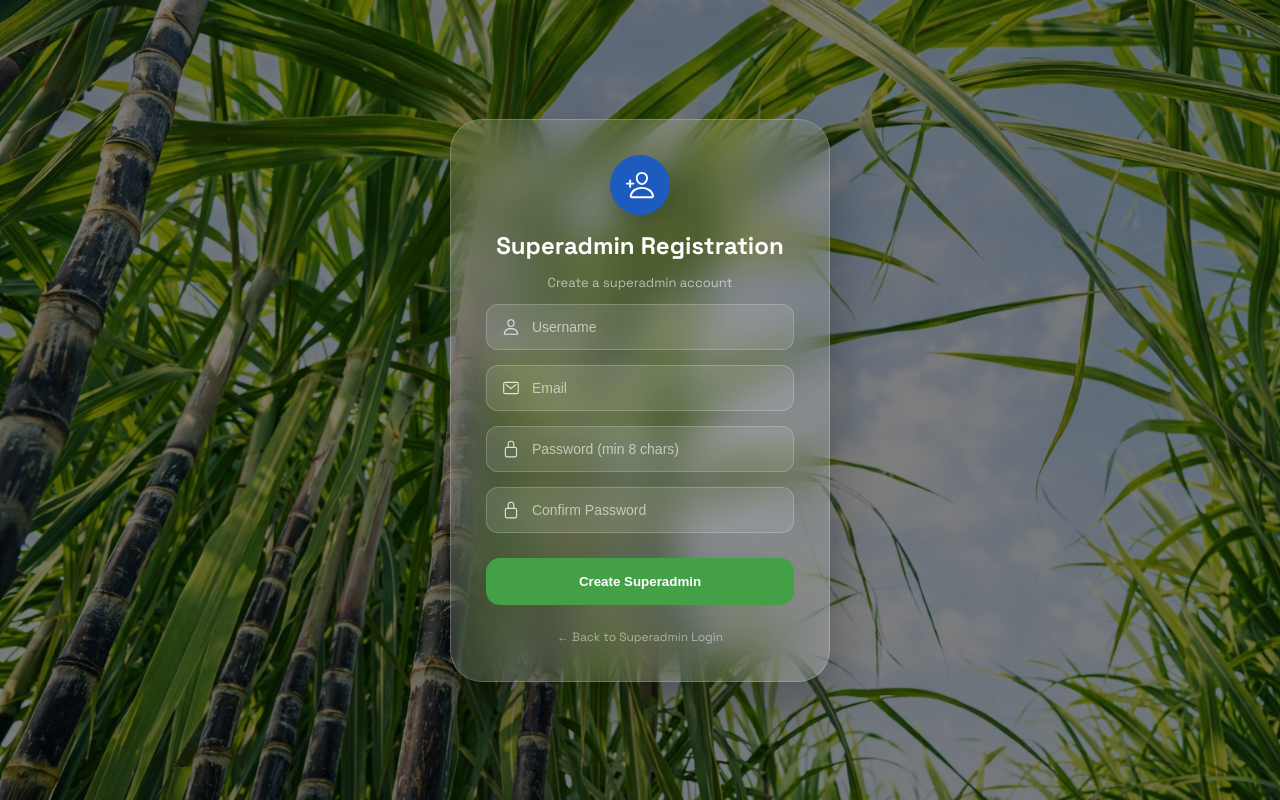
After one commit to freyapayee/falshviscane, a Flask app: page /superadmin-register in a window 1280 px wide. The commit adds this page. Run offline with Flask 3, Linux system fonts and the light colour scheme; parts of the project's set-up code (start-up, migrations or seed data) failed here and were passed over.

Commit message:
Superadmin Changes

```diff
--- a/app.py
+++ b/app.py
@@ -2452,6 +2452,7 @@ def superadmin_login():
     if not Admin.query.filter_by(is_archived=False).first():
         return redirect(url_for('admin_setup'))
     error = None
+    success = request.args.get('success')
     if request.method == 'POST':
         identifier = request.form.get('identifier', '').strip().lower()
         password = request.form.get('password', '')
@@ -2466,7 +2467,7 @@ def superadmin_login():
                 return redirect(url_for('superadmin_portal'))
         else:
             error = 'Invalid superadmin credentials. Please try again.'
-    return render_template('superadmin_login.html', error=error)
+    return render_template('superadmin_login.html', error=error, success=success)
 
 @app.route('/admin-setup', methods=['GET', 'POST'])
 def admin_setup():
@@ -2534,6 +2535,40 @@ def admin_register():
             return redirect(url_for('admin_login', success=f'{role.title()} account created successfully.'))
 
     return render_template('admin_register.html', error=error)
+
+@app.route('/superadmin-register', methods=['GET', 'POST'])
+def superadmin_register():
+    error = None
+    if request.method == 'POST':
+        username = request.form.get('username', '').strip()
+        email = request.form.get('email', '').strip().lower()
+        password = request.form.get('password', '')
+        confirm_password = request.form.get('confirm_password', '')
+
+        if not username or not email or not password or not confirm_password:
+            error = 'Please complete all registration fields.'
+        elif password != confirm_password:
+            error = 'Passwords do not match.'
+        elif len(password) < 8:
+            error = 'Password must be at least 8 characters.'
+        elif Admin.query.filter(Admin.username.ilike(username)).first():
+            error = 'Username is already taken.'
+        elif Admin.query.filter(Admin.email.ilike(email)).first():
+            error = 'Email is already registered.'
+        else:
+            admin = Admin(
+                username=username,
+                email=email,
+                password_hash=generate_password_hash(password),
+                role='superadmin',
+                is_archived=False,
+            )
+            db.session.add(admin)
+            db.session.commit()
+            log_audit(f"Superadmin account registered: {username}")
+            return redirect(url_for('superadmin_login', success='Superadmin account created successfully.'))
+
+    return render_template('superadmin_register.html', error=error)
 
 @app.route('/admin-reset', methods=['GET', 'POST'])
 def admin_reset():
@@ -2589,6 +2624,7 @@ def superadmin_portal():
     deactivated_users = User.query.filter_by(is_archived=False, is_active=False).order_by(User.id.desc()).all()
     recent_scans = Scan.query.filter(Scan.user_id.in_(active_user_ids)).order_by(Scan.created_at.desc()).limit(6).all()
     recent_predictions = AgronomicLog.query.order_by(AgronomicLog.created_at.desc()).limit(6).all()
+    superadmin_cv_uploads = CvScanUpload.query.order_by(CvScanUpload.created_at.desc()).all()
     return render_template(
         'superadmin.html',
         total_users=total_users,
@@ -2606,6 +2642,7 @@ def superadmin_portal():
         deactivated_users=deactivated_users,
         recent_scans=recent_scans,
         recent_predictions=recent_predictions,
+        superadmin_cv_uploads=superadmin_cv_uploads,
         create_error=create_error,
         create_success=create_success,
         current_admin=get_current_admin()
--- /dev/null
+++ b/templates/superadmin_register.html
@@ -0,0 +1,52 @@
+<!DOCTYPE html>
+<html lang="en">
+<head>
+    <meta charset="UTF-8">
+    <meta name="viewport" content="width=device-width, initial-scale=1.0">
+    <script type="module" src="https://unpkg.com/ionicons@7.1.0/dist/ionicons/ionicons.esm.js"></script>
+    <link rel="stylesheet" href="{{ url_for('static', filename='style.css') }}">
+    <title>VISCANE | Superadmin Registration</title>
+</head>
+<body>
+    <div class="card fade-in">
+        <div style="text-align: center;">
+            <div style="background: #1E5BBF; width: 60px; height: 60px; border-radius: 50%; display: flex; align-items: center; justify-content: center; margin: 0 auto; box-shadow: 0 8px 20px rgba(0,0,0,0.2);">
+                <ion-icon name="person-add-outline" style="font-size: 30px;"></ion-icon>
+            </div>
+            <h2 style="margin: 15px 0 5px;">Superadmin Registration</h2>
+            <p style="color: rgba(255,255,255,0.6); font-size: 13px;">Create a superadmin account</p>
+        </div>
+
+        {% if error %}
+            <div class="form-error">{{ error }}</div>
+        {% endif %}
+
+        <form class="fade-in" method="POST" action="/superadmin-register">
+            <div class="input-wrapper">
+                <ion-icon name="person-outline"></ion-icon>
+                <input type="text" name="username" placeholder="Username" required>
+            </div>
+            <div class="input-wrapper">
+                <ion-icon name="mail-outline"></ion-icon>
+                <input type="email" name="email" placeholder="Email" required>
+            </div>
+            <div class="input-wrapper">
+                <ion-icon name="lock-closed-outline"></ion-icon>
+                <input type="password" name="password" placeholder="Password (min 8 chars)" required>
+            </div>
+            <div class="input-wrapper">
+                <ion-icon name="lock-closed-outline"></ion-icon>
+                <input type="password" name="confirm_password" placeholder="Confirm Password" required>
+            </div>
+
+            <button type="submit" class="primary-btn">
+                Create Superadmin
+            </button>
+        </form>
+
+        <div class="admin-login-footer">
+            <a href="/superadmin-login" class="admin-login-back-link">&larr; Back to Superadmin Login</a>
+        </div>
+    </div>
+</body>
+</html>
```
Also changed, not shown: static/style.css (+40 -0 lines), templates/superadmin.html (+31 -0 lines), templates/superadmin_login.html (+7 -0 lines).
